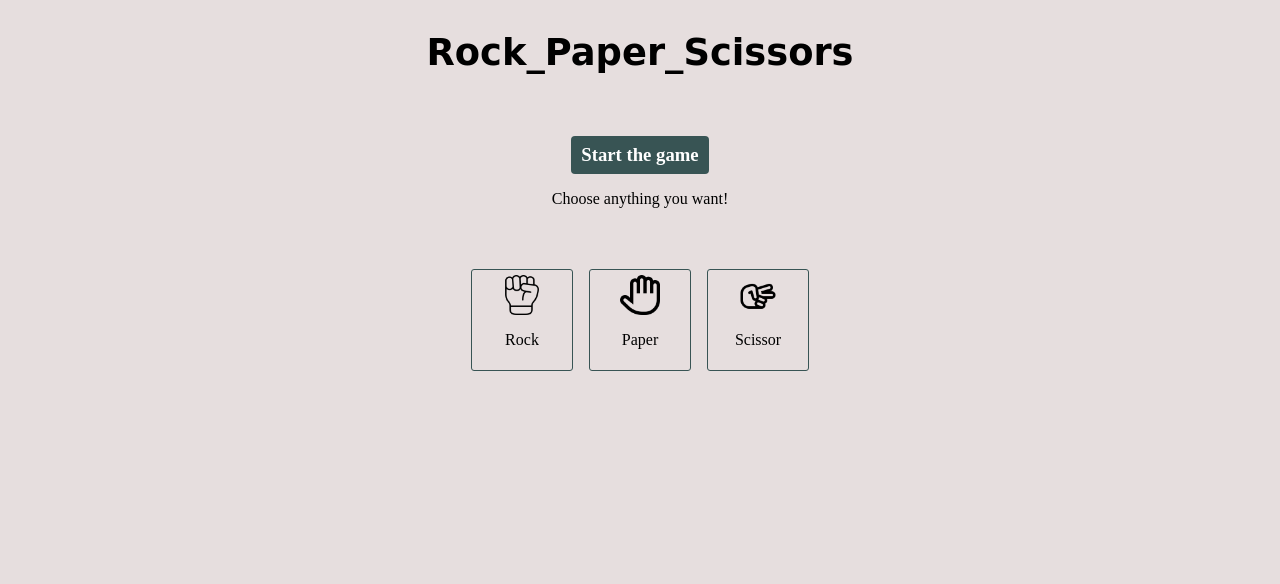
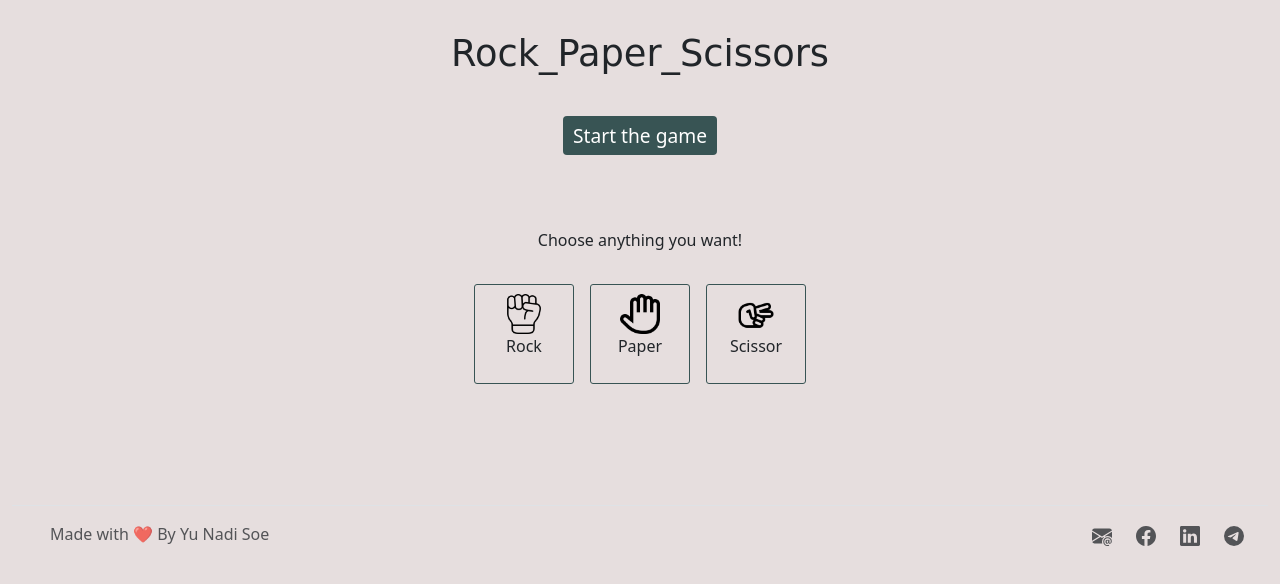
Before and after one commit to nadi4567/Rock_paper_scissor, a plain HTML site: page index.html in a window 1280 px wide. Drawn offline with nearby package versions, Linux system fonts and the light colour scheme.

Commit message:
add footer and fix some css

```diff
--- a/index.html
+++ b/index.html
@@ -4,6 +4,7 @@
     <meta charset="UTF-8">
     <meta name="viewport" content="width=device-width, initial-scale=1.0">
     <title>rock_paper_scissor</title>
+    <link href="https://cdn.jsdelivr.net/npm/bootstrap@5.3.3/dist/css/bootstrap.min.css" rel="stylesheet" integrity="sha384-QWTKZyjpPEjISv5WaRU9OFeRpok6YctnYmDr5pNlyT2bRjXh0JMhjY6hW+ALEwIH" crossorigin="anonymous">
     <link href="./style.css" rel="stylesheet">
 </head>
 <body>
@@ -34,6 +35,33 @@
       <p id="computer"></p>
 
     </div>
+    <div class="container-fluid mb-0 ">
+        <footer class="d-flex flex-wrap justify-content-between align-items-center py-3  border-top">
+          <div class="col-md-4 d-flex align-items-center">
+            <a href="/" class="mb-3 me-2 mb-md-0 text-body-secondary text-decoration-none lh-1">
+              <svg class="bi" width="30" height="24"><use xlink:href="#bootstrap"></use></svg>
+            </a>
+            <span class="mb-3 mb-md-0 text-body-secondary">Made with ❤️ By Yu Nadi Soe</span>
+          </div>
+
+          <ul class="nav col-md-4 justify-content-end list-unstyled d-flex">
+            <li class="me-4"><a class="text-body-secondary" href="mailto:yunadisoe8@gmail.com"><svg xmlns="http://www.w3.org/2000/svg" width="20" height="20" fill="currentColor" class="bi bi-envelope-at-fill" viewBox="0 0 16 16">
+                <path d="M2 2A2 2 0 0 0 .05 3.555L8 8.414l7.95-4.859A2 2 0 0 0 14 2zm-2 9.8V4.698l5.803 3.546zm6.761-2.97-6.57 4.026A2 2 0 0 0 2 14h6.256A4.5 4.5 0 0 1 8 12.5a4.49 4.49 0 0 1 1.606-3.446l-.367-.225L8 9.586zM16 9.671V4.697l-5.803 3.546.338.208A4.5 4.5 0 0 1 12.5 8c1.414 0 2.675.652 3.5 1.671"/>
+                <path d="M15.834 12.244c0 1.168-.577 2.025-1.587 2.025-.503 0-1.002-.228-1.12-.648h-.043c-.118.416-.543.643-1.015.643-.77 0-1.259-.542-1.259-1.434v-.529c0-.844.481-1.4 1.26-1.4.585 0 .87.333.953.63h.03v-.568h.905v2.19c0 .272.18.42.411.42.315 0 .639-.415.639-1.39v-.118c0-1.277-.95-2.326-2.484-2.326h-.04c-1.582 0-2.64 1.067-2.64 2.724v.157c0 1.867 1.237 2.654 2.57 2.654h.045c.507 0 .935-.07 1.18-.18v.731c-.219.1-.643.175-1.237.175h-.044C10.438 16 9 14.82 9 12.646v-.214C9 10.36 10.421 9 12.485 9h.035c2.12 0 3.314 1.43 3.314 3.034zm-4.04.21v.227c0 .586.227.8.581.8.31 0 .564-.17.564-.743v-.367c0-.516-.275-.708-.572-.708-.346 0-.573.245-.573.791"/>
+              </svg></a></li>
+            <li class="me-4"><a class="text-body-secondary" href="https://www.facebook.com/profile.php?id=100054631966847&mibextid=wwXIfr&mibextid=wwXIfr"><svg xmlns="http://www.w3.org/2000/svg" width="20" height="20" fill="currentColor" class="bi bi-facebook" viewBox="0 0 16 16">
+                <path d="M16 8.049c0-4.446-3.582-8.05-8-8.05C3.58 0-.002 3.603-.002 8.05c0 4.017 2.926 7.347 6.75 7.951v-5.625h-2.03V8.05H6.75V6.275c0-2.017 1.195-3.131 3.022-3.131.876 0 1.791.157 1.791.157v1.98h-1.009c-.993 0-1.303.621-1.303 1.258v1.51h2.218l-.354 2.326H9.25V16c3.824-.604 6.75-3.934 6.75-7.951"/>
+              </svg></a></li>
+            <li class="me-4"><a class="text-body-secondary" href="https://www.linkedin.com/in/yu-nadi-soe-47ba47277/"><svg xmlns="http://www.w3.org/2000/svg" width="20" height="20" fill="currentColor" class="bi bi-linkedin" viewBox="0 0 16 16">
+                <path d="M0 1.146C0 .513.526 0 1.175 0h13.65C15.474 0 16 .513 16 1.146v13.708c0 .633-.526 1.146-1.175 1.146H1.175C.526 16 0 15.487 0 14.854zm4.943 12.248V6.169H2.542v7.225zm-1.2-8.212c.837 0 1.358-.554 1.358-1.248-.015-.709-.52-1.248-1.342-1.248S2.4 3.226 2.4 3.934c0 .694.521 1.248 1.327 1.248zm4.908 8.212V9.359c0-.216.016-.432.08-.586.173-.431.568-.878 1.232-.878.869 0 1.216.662 1.216 1.634v3.865h2.401V9.25c0-2.22-1.184-3.252-2.764-3.252-1.274 0-1.845.7-2.165 1.193v.025h-.016l.016-.025V6.169h-2.4c.03.678 0 7.225 0 7.225z"/>
+              </svg></a></li>
+
+            <li class="me-4"><a class="text-body-secondary" href="https://t.me/nadi489y"><svg xmlns="http://www.w3.org/2000/svg" width="20" height="20" fill="currentColor" class="bi bi-telegram" viewBox="0 0 16 16">
+                <path d="M16 8A8 8 0 1 1 0 8a8 8 0 0 1 16 0M8.287 5.906q-1.168.486-4.666 2.01-.567.225-.595.442c-.03.243.275.339.69.47l.175.055c.408.133.958.288 1.243.294q.39.01.868-.32 3.269-2.206 3.374-2.23c.05-.012.12-.026.166.016s.042.12.037.141c-.03.129-1.227 1.241-1.846 1.817-.193.18-.33.307-.358.336a8 8 0 0 1-.188.186c-.38.366-.664.64.015 1.088.327.216.589.393.85.571.284.194.568.387.936.629q.14.092.27.187c.331.236.63.448.997.414.214-.02.435-.22.547-.82.265-1.417.786-4.486.906-5.751a1.4 1.4 0 0 0-.013-.315.34.34 0 0 0-.114-.217.53.53 0 0 0-.31-.093c-.3.005-.763.166-2.984 1.09"/>
+              </svg></a></li>
+          </ul>
+        </footer>
+      </div>
     <script src="https://ajax.googleapis.com/ajax/libs/jquery/3.7.1/jquery.min.js"></script>
     <script src="./script.js"></script>
 </body>
--- a/style.css
+++ b/style.css
@@ -1,10 +1,13 @@
 body{
     background-color: rgb(230, 222, 222);
+    padding: 0;
+    margin: 0;
 }
 h2{
     display: flex;
     justify-content: center;
     padding-bottom: 2rem;
+    padding-top: 2rem;
     font-family: 'Press Start 2P', cursive;
    font-size: 2.3rem;
 }
@@ -19,13 +22,14 @@ h2{
     border-radius: 4px;
     cursor: pointer;
     color: white;
+    font-size: 1.2rem;
 }
 .mainContainer{
     display: flex;
    align-items: center;
    justify-content: center;
     flex-direction: column;
-
+    height: 350px;
 }
 .threeMain{
     width: 50%;
@@ -79,6 +83,11 @@ h2{
     z-index: 1000;
     animation: flash 1s infinite alternate; /* Flashing effect */
 }
+.container-fluid{
+    height: 60px;
+    position: sticky;
+
+}
 
 /* Brightness flashing effect */
 @keyframes flash {
```
